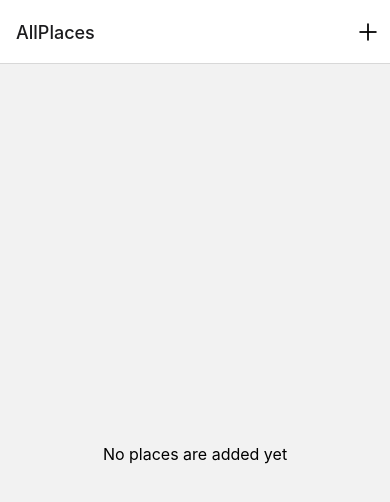
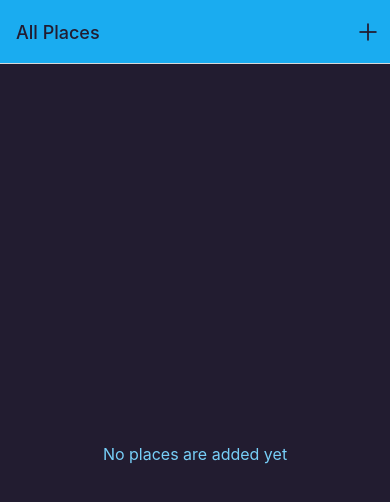
Before and after one commit to pizarrosch/favorite-places-app-rn, a React Native app: screen /AllPlaces in a window 390 px wide. Shown: the top 502 px of the page. Built offline with nearby package versions, Linux system fonts and the light colour scheme.

Commit message:
Add some styles to the header and the main screen through screen options

```diff
--- a/App.js
+++ b/App.js
@@ -5,6 +5,7 @@ import {createNativeStackNavigator} from "@react-navigation/native-stack";
 import AllPlaces from "./screens/AllPlaces";
 import AddPlace from "./screens/AddPlace";
 import IconButton from "./components/UI/IconButton";
+import {Colors} from "./constants/Colors";
 
 const Stack = createNativeStackNavigator();
 
@@ -16,7 +17,15 @@ export default function App() {
     <>
       <StatusBar/>
       <NavigationContainer>
-        <Stack.Navigator>
+        <Stack.Navigator screenOptions={{
+          headerStyle: {
+            backgroundColor: Colors.primary500
+          },
+          headerTintColor: Colors.gray700,
+          contentStyle: {
+            backgroundColor: Colors.gray700
+          }
+        }}>
           <Stack.Screen
             name='AllPlaces'
             component={AllPlaces}
@@ -28,11 +37,18 @@ export default function App() {
                   color={tintColor}
                   size={28}
                   onPress={() => navigation.navigate('AddPlace')}
-                />
+                />,
+                title: 'All Places'
               })
             }
           />
-          <Stack.Screen name='AddPlace' component={AddPlace}/>
+          <Stack.Screen
+            name='AddPlace'
+            component={AddPlace}
+            options={{
+              title: 'Add A New Place'
+            }}
+          />
         </Stack.Navigator>
       </NavigationContainer>
     </>
--- a/components/places/PlacesList.js
+++ b/components/places/PlacesList.js
@@ -1,5 +1,6 @@
 import {FlatList, Text, View, StyleSheet} from "react-native";
 import PlaceItem from "../PlaceItem";
+import {Colors} from "../../constants/Colors";
 
 function PlacesList({places}) {
 
@@ -27,6 +28,7 @@ const styles = StyleSheet.create({
     alignItems: 'center'
   },
   fallbackText: {
-    fontSize: 16
+    fontSize: 16,
+    color: Colors.primary200
   }
 })
--- /dev/null
+++ b/constants/Colors.js
@@ -0,0 +1,11 @@
+export const Colors = {
+  primary50: '#cfeffd',
+  primary100: '#a0defb',
+  primary200: '#77cff8',
+  primary400: '#44bdf5',
+  primary500: '#1aacf0',
+  primary700: '#0570c9',
+  primary800: '#003b88',
+  accent500: '#e6b30b',
+  gray700: '#221c30',
+};
```
